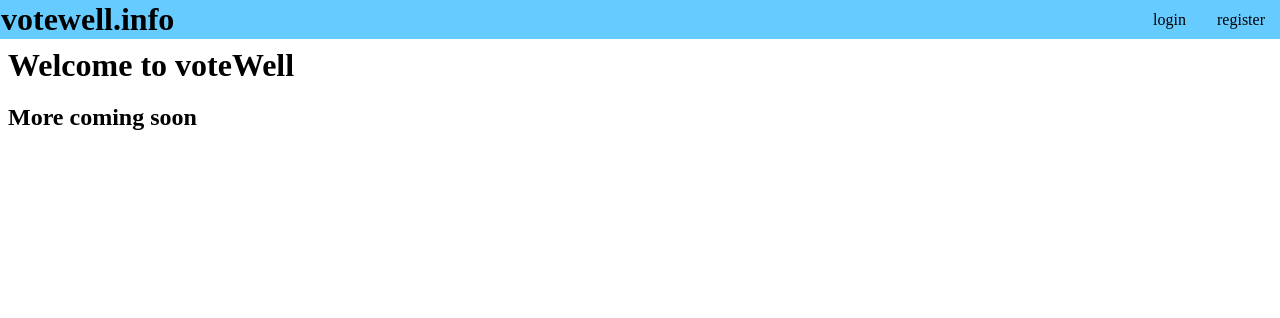
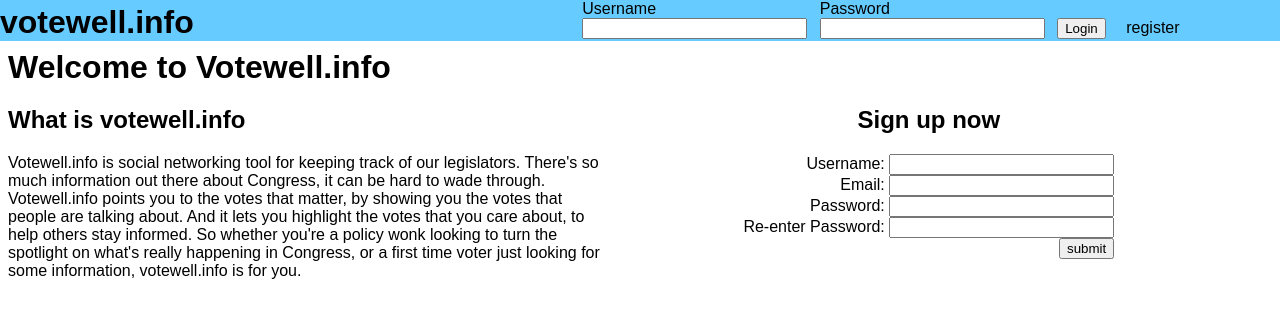
Before and after one commit to jessebutterfield/votewell, a Django app: page / in a window 1280 px wide. Shown: the top 318 px of the page. Run offline with Django 3.2, Linux system fonts and the light colour scheme; parts of the project's set-up code (start-up, migrations or seed data) failed here and were passed over.

Commit message:
Updated the views a lot and added a bunch of login, register, and logout functionality.

```diff
--- a/voteWell2/static/style.css
+++ b/voteWell2/static/style.css
@@ -1,14 +1,20 @@
-body {margin: 0px;}
+body {margin: 0px;
+	font-family:Arial;}
 .maincontent{margin: 8px;}
+.column2 > div{display: inline-block;
+			margin-right:2%;
+			width:47%;
+			vertical-align:top;}
 ul{list-style-type:none;
 	padding-left:0px;}
 h1{	margin:0px;
 	padding:0px;}
 .top_bar{border-spacing: 0px;
 		background-color:#66CCFF;
-		margin=0;
+		margin=0;;
 		border=0;
 		padding=4px;}
+.top_bar div{display: inline-block;margin=auto;padding-right:8px;}
 .top_bar a:link {color:black;text-decoration: none;}
 .top_bar a:visited {color:black;text-decoration: none;}
 .top_bar a:active {color:black;text-decoration: none;}
--- a/voteWell2/templates/votes/base.html
+++ b/voteWell2/templates/votes/base.html
@@ -5,15 +5,32 @@
     <link rel="stylesheet" href="/static/style.css" />
 </head>
 <body>
-<table class="top_bar" width="100%">
-<tr><td width="90%" align="left"><a href="/"><h1>votewell.info</h1></a></td>
-{% if user.is_authenticated %}
-<td><p> Welcome {{user.username}}</p></td>
-{% else %}
-<td width="5%"><a href="/login.html">login</a></td>
-<td width ="5%"><a href="/register.html">register</td>
-{% endif %}
-</tr></table>
+<div class="top_bar" width="100%">
+	<div style="padding-right:30%"><a href="/"><h1>votewell.info</h1></a></div>
+	{% if user.is_authenticated %}
+		<div><p> Welcome {{user.username}}</p></div>
+		<div><a href="/logout/">logout</a></div>
+	{% else %}
+		<div>
+			<form action="/login/" method="post">
+			{% csrf_token %}
+			<div>
+				<label for="username">Username</label><br/>
+				<input type="text" size="25" name="username" >
+				<input type="hidden" name="next" value="{{ request.path }}" />
+			</div>
+			<div>
+				<label for="password" >Password</label><br/>
+				<input type="password" size="25" name="password">
+			</div>
+			<div>
+				<input type="submit" value="Login"  />
+			</div>
+			</form>
+		</div>
+		<div><a href="/register.html">register</a></div>
+	{% endif %}
+</div>
 
 <div class="maincontent"/>
 {% block content %}{% endblock %}
--- a/voteWell2/templates/votes/home.html
+++ b/voteWell2/templates/votes/home.html
@@ -6,7 +6,7 @@
 {% if comments %}
 <ul>
 {% for c in comments %}
-<li>c.text</li>
+<li>{{c.text}}</li>
 {%endfor%}
 {%endif%}
 
--- a/voteWell2/templates/votes/welcome.html
+++ b/voteWell2/templates/votes/welcome.html
@@ -1,5 +1,29 @@
 {% extends "votes/base.html" %}
 {% block content %}
-<h1> Welcome to voteWell</h1>
-<h2> More coming soon</h2>
+<h1> Welcome to Votewell.info</h1>
+<div class="column2">
+<div>
+<h2> What is votewell.info</h2>
+<p> Votewell.info is social networking tool for keeping track of our legislators.
+There's so much information out there about Congress, it can be hard to wade through.
+Votewell.info points you to the votes that matter, by showing you the votes that people
+are talking about. And it lets you highlight the votes that you care about, to help others
+stay informed. So whether you're a policy wonk looking to turn the spotlight on what's
+really happening in Congress, or a first time voter just looking for some information,
+votewell.info is for you.</p>
+</div>
+<div align="center">
+<h2> Sign up now </h2>
+<div align="right" style="display:inline-block">
+<form action="/register/submit" method="post">
+{% csrf_token %}
+Username: <input type="text" name="newusername" size="25"/><br/>
+Email: <input type="text" name="email" size="25"/><br />
+Password: <input type="password" name="mpassword" size="25"/><br />
+Re-enter Password: <input type="password" name="confirm" size="25"/><br />
+<input type="submit" value="submit" />
+</form>
+</div>
+</div>
+</div>
 {% endblock %}
--- a/voteWell2/urls.py
+++ b/voteWell2/urls.py
@@ -1,4 +1,5 @@
 from django.conf.urls.defaults import patterns, include, url
+from django.contrib.auth.views import logout, login
 from django.contrib.staticfiles.urls import staticfiles_urlpatterns
 from django.views.generic import  ListView, DetailView
 from votes.models import Subject
@@ -21,7 +22,9 @@ urlpatterns = patterns('',
             model=Subject,
             template_name='votes/subject.html')),
     url(r'^register.html/$', 'votes.views.register'),
-    url(r'^register/submit', 'votes.views.submitRegistration')
+    url(r'^register/submit', 'votes.views.submitRegistration'),
+    url(r'^logout/$',logout,{'next_page': '/'}),
+    url(r'^login/$', login),
     # url(r'^$', 'voteWell2.views.home', name='home'),
     # url(r'^voteWell2/', include('voteWell2.foo.urls')),
 
--- a/voteWell2/votes/views.py
+++ b/voteWell2/votes/views.py
@@ -10,8 +10,9 @@ from datetime import datetime
 
 def register(request):
     if(request.user.is_authenticated()):
-        HttpResponseRedirect(reverse('votes.views.home'))
-    return render_to_response('votes/register.html',context_instance=RequestContext(request))
+        return HttpResponseRedirect(reverse('votes.views.home'))
+    c = {'request':request}
+    return render_to_response('votes/register.html',c,context_instance=RequestContext(request))
 
 def submitRegistration(request):
     try:
@@ -29,33 +30,33 @@ def submitRegistration(request):
             return HttpResponseRedirect(reverse('votes.views.home'))
 def home(request):
     if(request.user.is_authenticated()):
-        t = loader.get_template('votes/home.html')
         comments = request.user.comment_set.all().order_by('-created')[:5]
-        c = Context({'user': request.user,
+        c = Context({'request': request,
                      'comments': comments})
+        return render_to_response('votes/home.html',c,context_instance=RequestContext(request))
+
     else:
-        t = loader.get_template('votes/welcome.html')
-        c = Context({})
-    return HttpResponse(t.render(c))
+        c = Context({'request':request})
+        return render_to_response('votes/welcome.html',c,context_instance=RequestContext(request))
 
 def state(request,state_abbr):
     legs = Legislator.objects.filter(state=state_abbr)
-    t = loader.get_template('votes/state.html')
-    c = Context({
+    c = Context({ 'request':request,
                  'legs': legs,
     })
-    return HttpResponse(t.render(c))
+    return render_to_response('votes/state.html',c,context_instance=RequestContext(request))
+
 
 
 
 def legislatorDetail(request,leg_id):
     leg = Legislator.objects.get(pk=leg_id)
     bills = leg.bill_set.all()
-    t = loader.get_template('votes/legislator.html')
-    c = Context({
+    c = Context({'request':request,
                  'leg': leg,
                  'bills': bills,})
-    return HttpResponse(t.render(c))
+    return render_to_response('votes/legislator.html',c,context_instance=RequestContext(request))
+
 
 def billDetail(request,bill_id):
     bill = Bill.objects.get(pk=bill_id)
@@ -80,7 +81,8 @@ def billDetail(request,bill_id):
     for vote in votes:
         voteMatrix[voteOptions.index(vote.vote)].append(vote)
 
-    c = {'bill': bill,
+    c = {'request': request,
+         'bill': bill,
          'roll': roll,
          'voteMatrix': voteMatrix,
          'commentMatrix': commentMatrix,}
@@ -88,9 +90,12 @@ def billDetail(request,bill_id):
 
 
 def billComment(request,bill_id):
-    b = get_object_or_404(Bill, pk=bill_id)
-    sentiment = request.POST['comment']
-    text = request.POST['commentText']
-    c = Comment(bill=b,user=request.user,text=text,sentiment=sentiment,created=datetime.now())
-    c.save()
-    return HttpResponseRedirect(reverse('votes.views.billDetail', args=(b.id,)))
+    if(request.user.is_authenticated()):
+        b = get_object_or_404(Bill, pk=bill_id)
+        sentiment = request.POST['comment']
+        text = request.POST['commentText']
+        c = Comment(bill=b,user=request.user,text=text,sentiment=sentiment,created=datetime.now())
+        c.save()
+        return HttpResponseRedirect(reverse('votes.views.billDetail', args=(b.id,)))
+    else:
+        return HttpResponseRedirect(reverse('votes.views.register'))
```
Also changed, not shown: voteWell2/templates/votes/register.html (+8 -5 lines).
